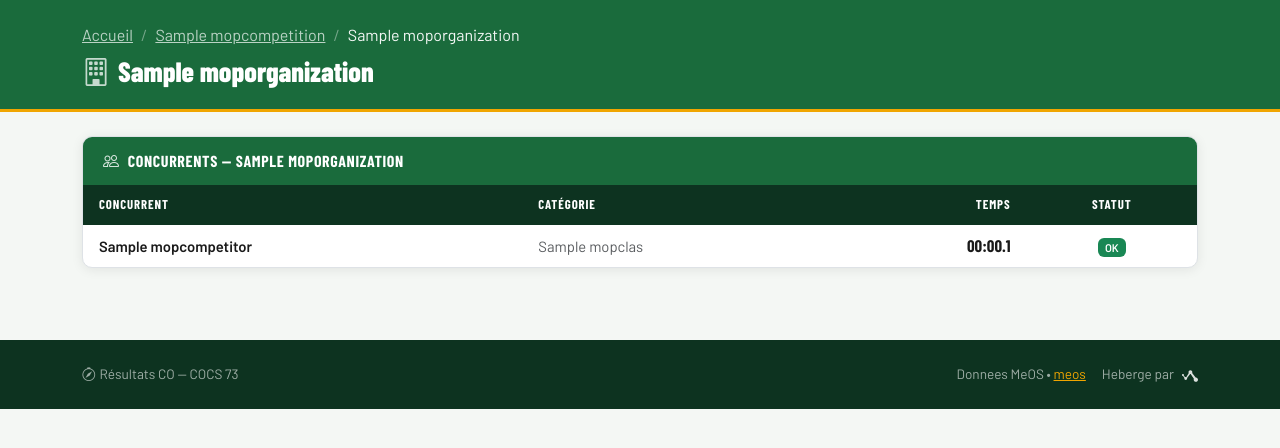
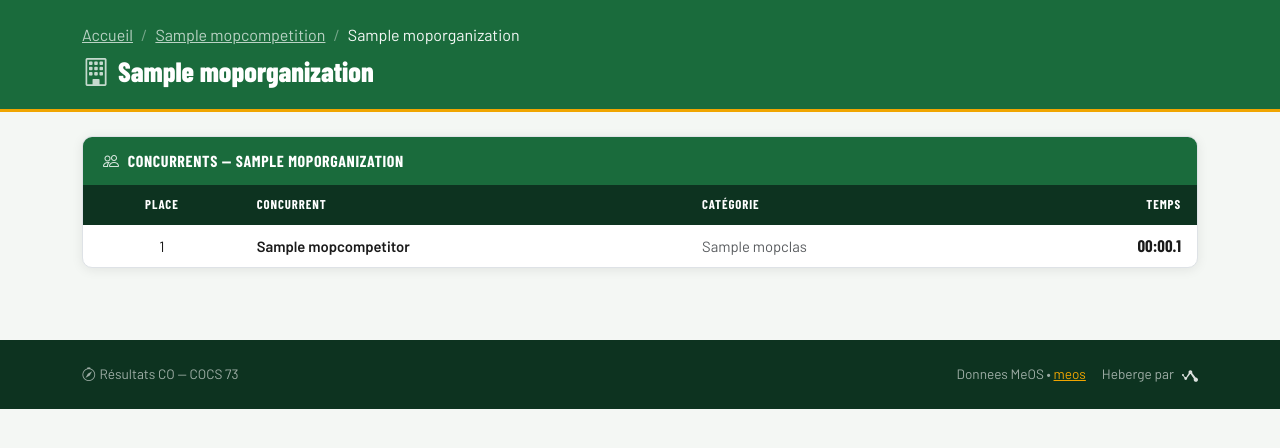
Before and after one commit to Jolatomme/MeOSDjango, a Django app: page /competition/1/org/1/ in a window 1280 px wide. Shown: the part 66-514 px from the top of the page. Run offline with Django 5.2, Linux system fonts and the light colour scheme; tables that the repository leaves empty hold one stand-in row (values such as "Sample post"); parts of the project's set-up code (start-up, migrations or seed data) failed here and were passed over; some libraries are stand-ins or nearby versions.

Commit message:
Coorection de l'affichage par club

```diff
--- a/results/templates/results/org_results.html
+++ b/results/templates/results/org_results.html
@@ -25,15 +25,18 @@
     <table class="results-table">
       <thead>
         <tr>
+          <th class="text-center">Place</th>
           <th>Concurrent</th>
           <th>Catégorie</th>
           <th class="text-end">Temps</th>
-          <th class="text-center">Statut</th>
         </tr>
       </thead>
       <tbody>
         {% for comp in competitors %}
         <tr>
+          <td class="text-center">
+            {% if comp.place %}{{ comp.place }}{% else %}<span class="badge bg-{{ comp.stat|status_badge }}">{{ comp.stat|status_label }}</span>{% endif %}
+          </td>
           <td class="runner-name">
             <a href="{% url 'results:competitor_detail' competition.cid comp.id %}">{{ comp.name }}</a>
           </td>
@@ -46,9 +49,6 @@
           <td class="text-end time-col">
             {% if comp.is_ok %}{{ comp.rt|meos_time }}{% else %}<span class="text-muted">—</span>{% endif %}
           </td>
-          <td class="text-center">
-            <span class="badge bg-{{ comp.stat|status_badge }}">{{ comp.stat|status_label }}</span>
-          </td>
         </tr>
         {% empty %}
         <tr><td colspan="4" class="text-center text-muted p-4">Aucun concurrent.</td></tr>
--- a/results/views.py
+++ b/results/views.py
@@ -322,18 +322,63 @@ def competitor_detail(request, cid, competitor_id):
 # ─── Résultats par organisation ───────────────────────────────────────────────
 
 def org_results(request, cid, org_id):
+    from collections import defaultdict
+    from .models import STAT_UNKNOWN, STAT_MP, STAT_DNF, STAT_DNS
+
     competition  = get_object_or_404(Mopcompetition, cid=cid)
     organization = get_object_or_404(Moporganization, cid=cid, id=org_id)
 
-    competitors = Mopcompetitor.objects.filter(cid=cid, org=org_id).order_by('cls', 'rt')
+    competitors = Mopcompetitor.objects.filter(cid=cid, org=org_id)
     class_map   = {c.id: c for c in Mopclass.objects.filter(cid=cid)}
     for c in competitors:
         c.class_obj = class_map.get(c.cls)
 
+    # Grouper par classe
+    by_class = defaultdict(list)
+    for comp in competitors:
+        by_class[comp.cls].append(comp)
+
+    # Trier les classes par ord ascendant
+    classes = sorted(class_map.values(), key=lambda c: c.ord)
+
+    # Ordre des statuts pour ceux sans temps
+    status_order = {
+        STAT_UNKNOWN: 1,  # NC
+        STAT_MP: 2,       # PM
+        STAT_DNF: 3,      # Abandons
+        STAT_DNS: 4,      # Non partants
+    }
+
+    sorted_competitors = []
+    for cls in classes:
+        comps = by_class[cls.id]
+        with_time = [c for c in comps if c.is_ok]
+        without_time = [c for c in comps if not c.is_ok]
+
+        # Trier with_time par rt asc
+        with_time.sort(key=lambda c: c.rt)
+
+        # Assigner places
+        place = 1
+        i = 0
+        while i < len(with_time):
+            current_rt = with_time[i].rt
+            start = i
+            while i < len(with_time) and with_time[i].rt == current_rt:
+                with_time[i].place = place
+                i += 1
+            place += (i - start)
+
+        # Trier without_time par status_order puis nom
+        without_time.sort(key=lambda c: (status_order.get(c.stat, 99), c.name))
+
+        # Ajouter à la liste
+        sorted_competitors.extend(with_time + without_time)
+
     return render(request, 'results/org_results.html', {
         'competition':  competition,
         'organization': organization,
-        'competitors':  competitors,
+        'competitors':  sorted_competitors,
     })
 
 
```
Also changed, not shown: results/tests/test_views.py (+49 -0 lines).
